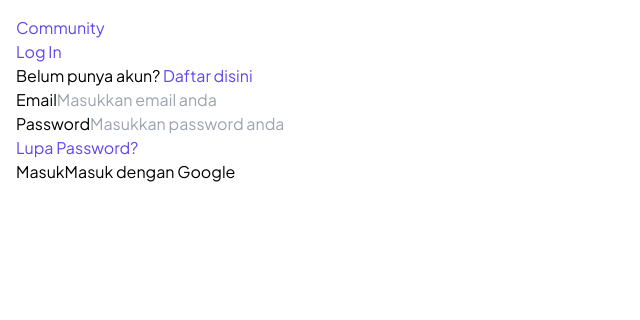
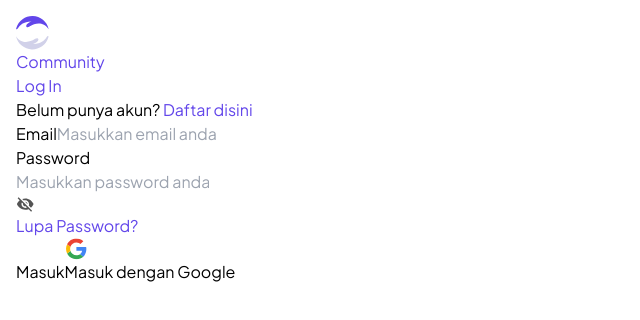
Before and after one commit to 21soft/project-z-fe, a Next.js app: page /login in a window 1280 px wide. Shown: the top 320 px of the page, without its empty margins (0-640 px from the left). Built offline with nearby package versions, Linux system fonts and the light colour scheme.

Commit message:
feat: add all of login icon to login page

```diff
--- a/src/app/(auth)/login/page.tsx
+++ b/src/app/(auth)/login/page.tsx
@@ -1,10 +1,13 @@
+import { EyeOffIcon, GoogleIcon, LogoIcon } from "@/components/ui/icons";
 import Link from "next/link";
 import React from "react";
 
 export default function Login() {
   return (
     <main className="p-4">
-      <h1 className="text-primary">{/* Icon here */} Community</h1>
+      <h1 className="text-primary">
+        <LogoIcon height={34} width={33} /> Community
+      </h1>
       <form>
         <div aria-label="Form-title">
           <h2 className="text-primary">Log In</h2>
@@ -27,12 +30,15 @@ export default function Login() {
           </div>
           <div>
             <label htmlFor="password">Password</label>
+            <div aria-label="password-field-group">
               <input
                 id="password"
                 name="password"
                 type="password"
                 placeholder="Masukkan password anda"
               />
+              <EyeOffIcon />
+            </div>
           </div>
           <Link href="/forgot-password" className="text-primary">
             Lupa Password?
@@ -42,7 +48,7 @@ export default function Login() {
               Masuk
             </button>
             <button type="button" aria-label="Login-google-button">
-              {/* icon google here */}
+              <GoogleIcon width={23} height={22} />
               Masuk dengan Google
             </button>
           </div>
--- /dev/null
+++ b/src/components/ui/icons/eye-off-icon.tsx
@@ -0,0 +1,36 @@
+import React from "react";
+
+export function EyeOffIcon({
+  width,
+  height,
+  ...props
+}: React.ComponentProps<"svg">) {
+  return (
+    <svg
+      role="eye-off-icon"
+      width={width || "19"}
+      height={height || "20"}
+      viewBox="0 0 19 20"
+      fill="none"
+      xmlns="http://www.w3.org/2000/svg"
+      {...props}
+    >
+      <g clipPath="url(#clip0_121_1937)">
+        <path
+          d="M9.11148 7.7988L11.5199 10.1996V10.078C11.5199 9.47354 11.2797 8.89381 10.8523 8.46637C10.4249 8.03893 9.84512 7.7988 9.24064 7.7988H9.11148ZM5.84459 8.4066L7.02219 9.58419C6.9842 9.74374 6.96141 9.90329 6.96141 10.078C6.96141 10.6825 7.20154 11.2622 7.62898 11.6897C8.05642 12.1171 8.63615 12.3572 9.24064 12.3572C9.40778 12.3572 9.57492 12.3345 9.73447 12.2965L10.9121 13.4741C10.403 13.7248 9.84083 13.8767 9.24064 13.8767C8.23316 13.8767 7.26694 13.4765 6.55455 12.7641C5.84215 12.0517 5.44193 11.0855 5.44193 10.078C5.44193 9.47783 5.59388 8.91562 5.84459 8.4066ZM1.64322 4.20523L3.37543 5.93744L3.71732 6.27932C2.46375 7.26698 1.47608 8.55854 0.883484 10.078C2.19784 13.4133 5.44193 15.7761 9.24064 15.7761C10.4182 15.7761 11.5427 15.5482 12.5683 15.1379L12.895 15.457L15.1134 17.6754L16.0783 16.7106L2.6081 3.24036M9.24064 6.27932C10.2481 6.27932 11.2143 6.67954 11.9267 7.39194C12.6391 8.10433 13.0393 9.07055 13.0393 10.078C13.0393 10.5643 12.9406 11.0353 12.7658 11.4608L14.9919 13.6868C16.1315 12.7371 17.0432 11.4911 17.5978 10.078C16.2834 6.74276 13.0393 4.37997 9.24064 4.37997C8.177 4.37997 7.15895 4.5699 6.20167 4.91179L7.85031 6.54523C8.28336 6.37809 8.7468 6.27932 9.24064 6.27932Z"
+          fill="#545454"
+        />
+      </g>
+      <defs>
+        <clipPath id="clip0_121_1937">
+          <rect
+            width={width || "18.2338"}
+            height={height || "18.2338"}
+            fill="white"
+            transform="translate(0.123749 0.961182)"
+          />
+        </clipPath>
+      </defs>
+    </svg>
+  );
+}
--- /dev/null
+++ b/src/components/ui/icons/google-icon.tsx
@@ -0,0 +1,48 @@
+import React from "react";
+
+export function GoogleIcon({
+  width,
+  height,
+  ...props
+}: React.ComponentProps<"svg">) {
+  return (
+    <svg
+      role="google-icon"
+      width={width || "22"}
+      height={height || "23"}
+      viewBox="0 0 22 23"
+      fill="none"
+      xmlns="http://www.w3.org/2000/svg"
+      {...props}
+    >
+      <g clipPath="url(#clip0_121_1944)">
+        <path
+          d="M21.305 11.6032C21.305 10.7112 21.2327 10.0603 21.076 9.38531H10.8907V13.4112H16.8692C16.7488 14.4117 16.0979 15.9184 14.6514 16.9308L14.6311 17.0656L17.8515 19.5604L18.0746 19.5827C20.1237 17.6902 21.305 14.9058 21.305 11.6032Z"
+          fill="#4285F4"
+        />
+        <path
+          d="M10.8907 22.2104C13.8197 22.2104 16.2786 21.2461 18.0747 19.5827L14.6514 16.9309C13.7354 17.5697 12.5059 18.0157 10.8907 18.0157C8.02199 18.0157 5.58717 16.1233 4.71923 13.5077L4.59201 13.5185L1.24338 16.11L1.19958 16.2318C2.9835 19.7755 6.64782 22.2104 10.8907 22.2104Z"
+          fill="#34A853"
+        />
+        <path
+          d="M4.71918 13.5077C4.49017 12.8327 4.35763 12.1094 4.35763 11.3621C4.35763 10.6147 4.49017 9.89156 4.70714 9.21656L4.70107 9.0728L1.31048 6.43964L1.19954 6.4924C0.464301 7.96297 0.0424194 9.61435 0.0424194 11.3621C0.0424194 13.1099 0.464301 14.7612 1.19954 16.2318L4.71918 13.5077Z"
+          fill="#FBBC05"
+        />
+        <path
+          d="M10.8907 4.70855C12.9278 4.70855 14.3019 5.58846 15.0854 6.32379L18.147 3.33447C16.2667 1.58669 13.8197 0.513916 10.8907 0.513916C6.64782 0.513916 2.9835 2.94873 1.19958 6.49247L4.70718 9.21663C5.58717 6.601 8.02199 4.70855 10.8907 4.70855Z"
+          fill="#EB4335"
+        />
+      </g>
+      <defs>
+        <clipPath id="clip0_121_1944">
+          <rect
+            width={width || "21.2728"}
+            height={height || "21.7713"}
+            fill="white"
+            transform="translate(0.0424194 0.513855)"
+          />
+        </clipPath>
+      </defs>
+    </svg>
+  );
+}
--- /dev/null
+++ b/src/components/ui/icons/index.ts
@@ -0,0 +1,3 @@
+export * from "./logo-icon";
+export * from "./google-icon";
+export * from "./eye-off-icon";
--- /dev/null
+++ b/src/components/ui/icons/logo-icon.tsx
@@ -0,0 +1,39 @@
+import React from "react";
+
+export function LogoIcon({
+  height,
+  width,
+  ...props
+}: React.ComponentProps<"svg">) {
+  return (
+    <svg
+      role="logo-icon"
+      width={width || "33"}
+      height={height || "34"}
+      viewBox="0 0 33 34"
+      fill="none"
+      xmlns="http://www.w3.org/2000/svg"
+      {...props}
+    >
+      <g clipPath="url(#clip0_121_1951)">
+        <path
+          d="M32.3502 21.354C32.3502 21.3638 32.3502 21.3735 32.3502 21.3832C32.3448 21.4102 32.3383 21.4372 32.3318 21.4642C31.2768 24.9959 29.0823 28.0796 26.0902 30.2345C23.0982 32.3893 19.4768 33.4943 15.7906 33.3772C12.1044 33.2601 8.56053 31.9274 5.71149 29.5869C2.86246 27.2465 0.868333 24.0297 0.0399879 20.4381C0.0108075 20.247 0 20.1422 0 20.1422C5.14547 27.8561 13.0944 26.7965 18.7975 23.1059C18.9056 23.0379 19.071 22.918 19.1715 22.8424C22.1187 20.652 24.2413 23.9408 20.1442 26.5049C19.0072 27.2167 18.2809 27.6033 17.0532 27.9846C25.4117 28.0321 28.8702 24.0488 30.6869 21.084C31.2154 20.2265 32.9079 19.1399 32.3502 21.354Z"
+          fill="#D1D1E9"
+        />
+        <path
+          d="M0.292882 12.0309C0.292882 12.0212 0.292882 12.0115 0.292882 12.0017C0.292882 11.9747 0.304771 11.9477 0.311255 11.9207C1.36657 8.3895 3.56122 5.30638 6.55312 3.15191C9.54502 0.997433 13.1661 -0.107339 16.8519 0.00978148C20.5377 0.126902 24.0813 1.45934 26.9302 3.7994C29.7791 6.13947 31.7733 9.3557 32.602 12.9468C32.6323 13.138 32.6431 13.2427 32.6431 13.2427C27.4976 5.52889 19.5487 6.58843 13.8444 10.279C13.7364 10.3471 13.5721 10.467 13.4705 10.5426C10.5244 12.733 8.40177 9.44414 12.4978 6.88005C13.6337 6.16829 14.36 5.7827 15.5888 5.40036C7.22808 5.35283 3.76858 9.33721 1.95292 12.3009C1.42767 13.1585 -0.264786 14.2461 0.292882 12.0309Z"
+          fill="#6246EA"
+        />
+      </g>
+      <defs>
+        <clipPath id="clip0_121_1951">
+          <rect
+            width={width || "32.6431"}
+            height={height || "33.385"}
+            fill="white"
+          />
+        </clipPath>
+      </defs>
+    </svg>
+  );
+}
```
Lines whose indentation alone changed are shown as unchanged.
